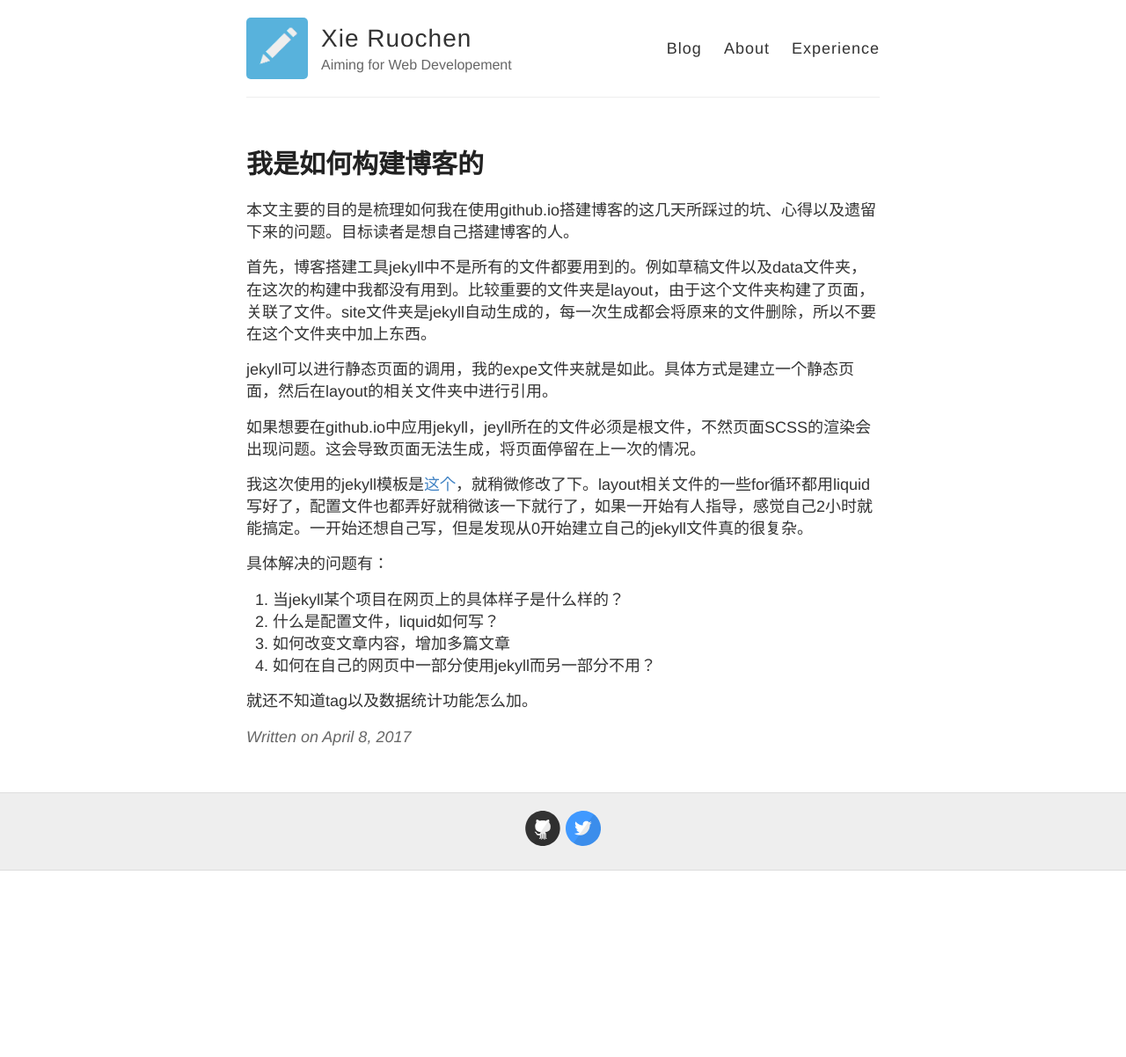
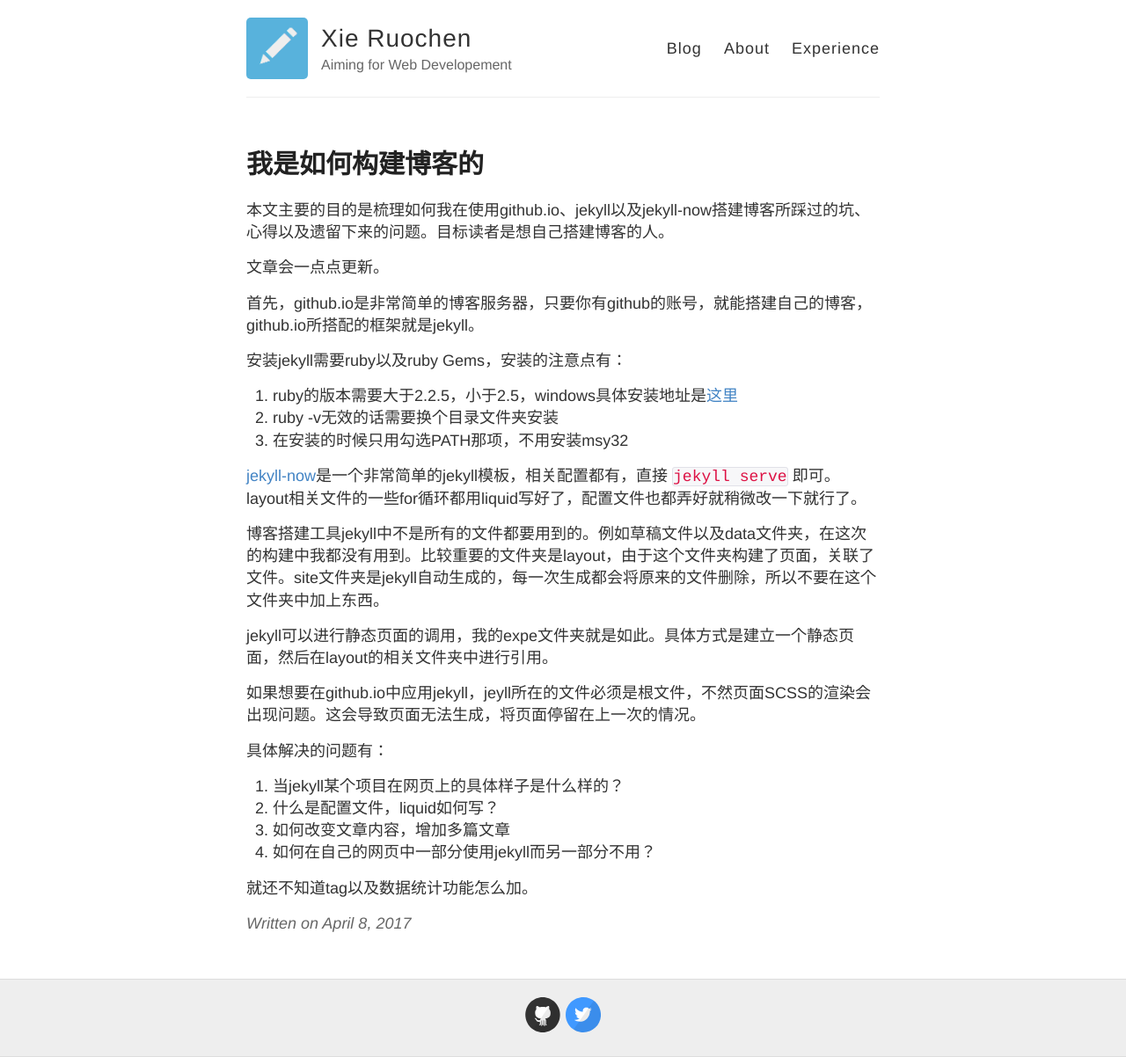
Before and after one commit to RuoChen95/Ruochen95.github.io, a Jekyll site: the page built from _posts/2017-4-8-我是如何构建博客的.md, in a window 1280 px wide. Shown: the whole page at 88% size. Built offline with Jekyll 4.4.1, drawn with Linux system fonts in a browser that asks for light colours; nearby versions of some CDN libraries; library files that are not in the unit come from our copies; before the commit the page ends 990 px from its top, so only the background shows below that.

Commit message:
【更新文章】更新《我是如何构建博客的》

```diff
--- a/_posts/2017-4-8-我是如何构建博客的.md
+++ b/_posts/2017-4-8-我是如何构建博客的.md
@@ -2,16 +2,24 @@
 layout: post
 title: 我是如何构建博客的
 ---
+本文主要的目的是梳理如何我在使用github.io、jekyll以及jekyll-now搭建博客所踩过的坑、心得以及遗留下来的问题。目标读者是想自己搭建博客的人。
 
-本文主要的目的是梳理如何我在使用github.io搭建博客的这几天所踩过的坑、心得以及遗留下来的问题。目标读者是想自己搭建博客的人。
+文章会一点点更新。
 
-首先，博客搭建工具jekyll中不是所有的文件都要用到的。例如草稿文件以及data文件夹，在这次的构建中我都没有用到。比较重要的文件夹是layout，由于这个文件夹构建了页面，关联了文件。site文件夹是jekyll自动生成的，每一次生成都会将原来的文件删除，所以不要在这个文件夹中加上东西。
+首先，github.io是非常简单的博客服务器，只要你有github的账号，就能搭建自己的博客，github.io所搭配的框架就是jekyll。
+
+安装jekyll需要ruby以及ruby Gems，安装的注意点有：
+1. ruby的版本需要大于2.2.5，小于2.5，windows具体安装地址是[这里](https://rubyinstaller.org/downloads/)
+2. ruby -v无效的话需要换个目录文件夹安装
+3. 在安装的时候只用勾选PATH那项，不用安装msy32
+
+[jekyll-now](https://github.com/barryclark/jekyll-now)是一个非常简单的jekyll模板，相关配置都有，直接<code>jekyll serve</code>即可。layout相关文件的一些for循环都用liquid写好了，配置文件也都弄好就稍微改一下就行了。
+
+博客搭建工具jekyll中不是所有的文件都要用到的。例如草稿文件以及data文件夹，在这次的构建中我都没有用到。比较重要的文件夹是layout，由于这个文件夹构建了页面，关联了文件。site文件夹是jekyll自动生成的，每一次生成都会将原来的文件删除，所以不要在这个文件夹中加上东西。
 
 jekyll可以进行静态页面的调用，我的expe文件夹就是如此。具体方式是建立一个静态页面，然后在layout的相关文件夹中进行引用。
 
 如果想要在github.io中应用jekyll，jeyll所在的文件必须是根文件，不然页面SCSS的渲染会出现问题。这会导致页面无法生成，将页面停留在上一次的情况。
-
-我这次使用的jekyll模板是[这个](https://github.com/barryclark/jekyll-now)，就稍微修改了下。layout相关文件的一些for循环都用liquid写好了，配置文件也都弄好就稍微该一下就行了，如果一开始有人指导，感觉自己2小时就能搞定。一开始还想自己写，但是发现从0开始建立自己的jekyll文件真的很复杂。
 
 具体解决的问题有：
 1. 当jekyll某个项目在网页上的具体样子是什么样的？
```
